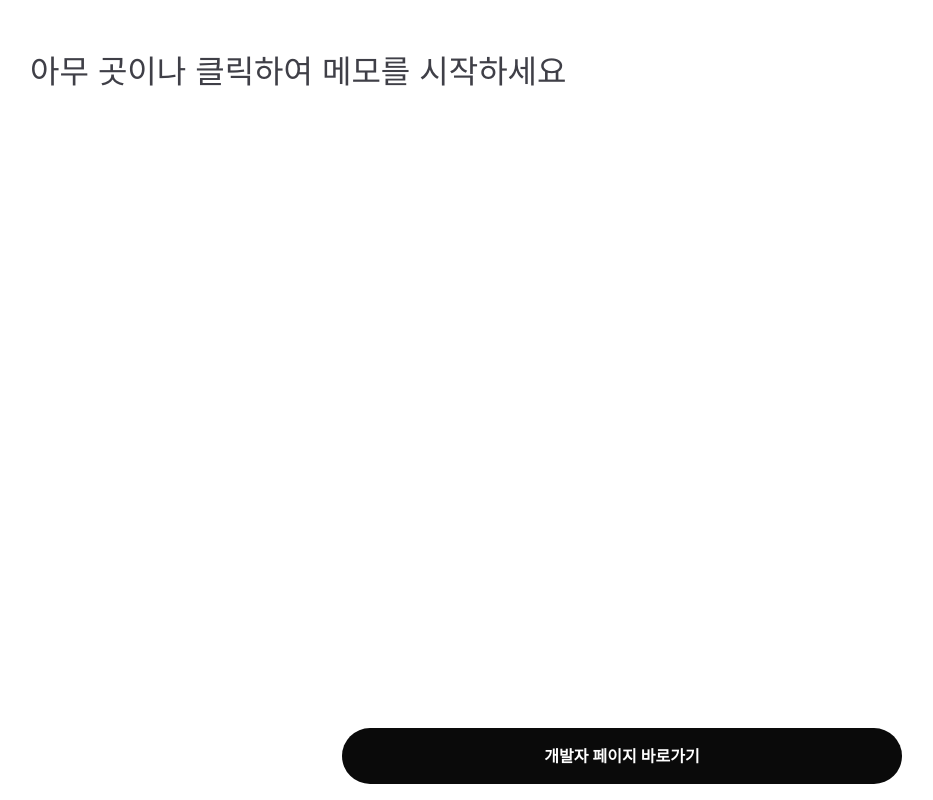
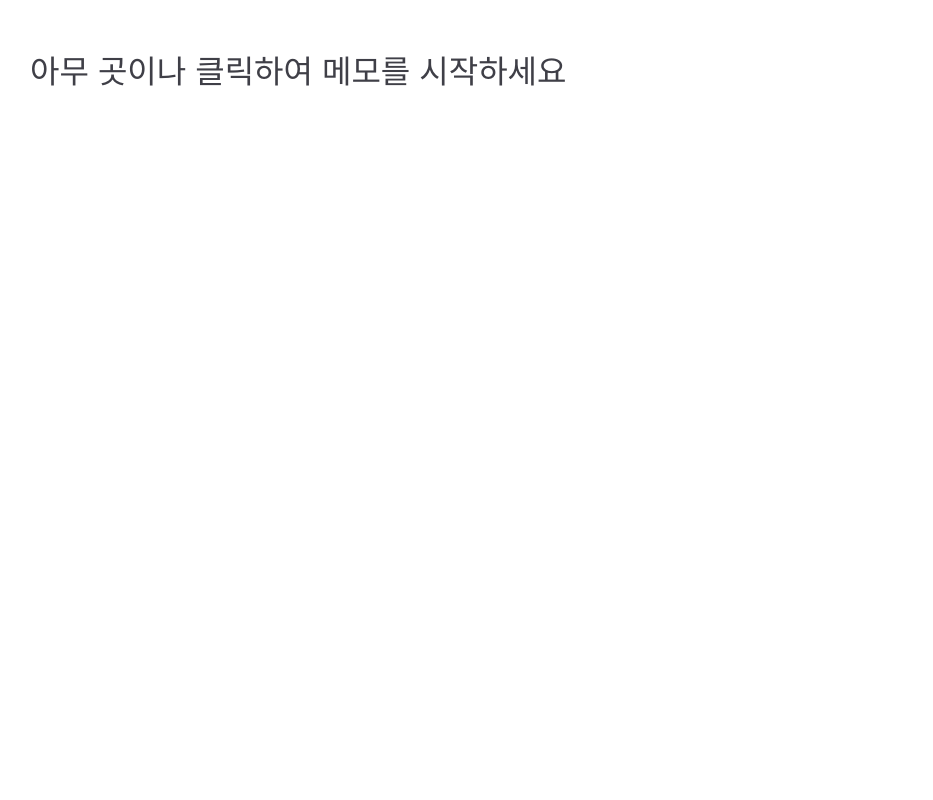
Before and after one commit to chebread/kwaesok, a Next.js app: page / in a window 1280 px wide. Shown: the whole page, without its empty margins (18-951 px from the left). Built offline with nearby package versions, Linux system fonts and the light colour scheme.

Commit message:
backup: rollback 해야함. url database는 별로임.

```diff
--- a/app/(subpages)/home/home-page.module.scss
+++ b/app/(subpages)/home/home-page.module.scss
@@ -6,7 +6,6 @@
 
 .buttonWrapper {
   position: absolute;
-  z-index: 1;
   bottom: 0;
   left: 0;
   right: 0;
@@ -44,10 +43,12 @@
     opacity: 0;
 
     transition: opacity 0.2s ease-out;
+    z-index: -1;
   }
 
   .visible {
     opacity: 1;
+    z-index: 1;
   }
 }
 
@@ -58,7 +59,7 @@
 // }
 
 .input {
-  padding: 3rem; // padding: 0rem
+  padding: 3rem 3rem 5rem 3rem; // padding: 0rem
   font-size: 2rem;
   line-height: 1.5;
   font-weight: 400;
--- a/app/(subpages)/home/home-page.tsx
+++ b/app/(subpages)/home/home-page.tsx
@@ -55,11 +55,8 @@ export default function HomePage() {
 
   return (
     <div className={style.container}>
-      <div className={style.buttonWrapper}>
-        {/* <a
-          className={style.buttonA}
-          href="https://github.com/chebread"
-        > */}
+      {/* <div className={style.buttonWrapper}>
+
         <button
           className={clsx(style.button, {
             [style.visible]: visible,
@@ -75,8 +72,8 @@ export default function HomePage() {
         >
           개발자 페이지 바로가기
         </button>
-        {/* </a> */}
-      </div>
+
+      </div> */}
       <TextEditor className={style.input} />
     </div>
   );
--- a/app/components/text-editor.tsx
+++ b/app/components/text-editor.tsx
@@ -12,6 +12,7 @@ export default function TextEditor({ className }: { className: any }) {
 
   const saveDataToUrl = (key: string, value: string) => {
     // value must be encoded
+
     router.push(pathname + '?data=' + value);
   };
 
@@ -50,6 +51,17 @@ export default function TextEditor({ className }: { className: any }) {
       selection.removeAllRanges();
       selection.addRange(range);
     }
+
+    const encodedText = encodeURIComponent(text);
+
+    console.log(loadDataFromUrl('data'));
+
+    router.push(
+      pathname +
+        '?data=' +
+        encodeURIComponent(loadDataFromUrl('data')) +
+        encodedText
+    );
   };
 
   // useEffect(() => {
```
